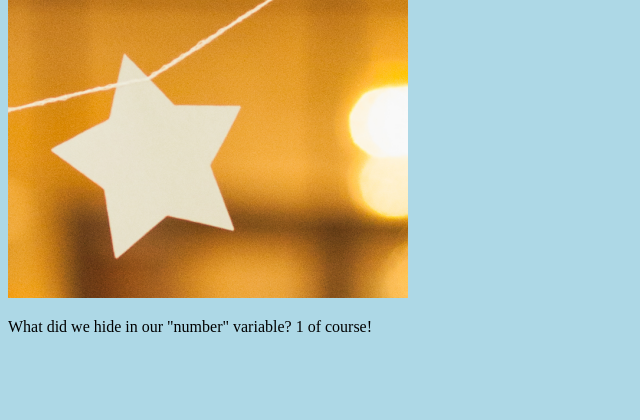
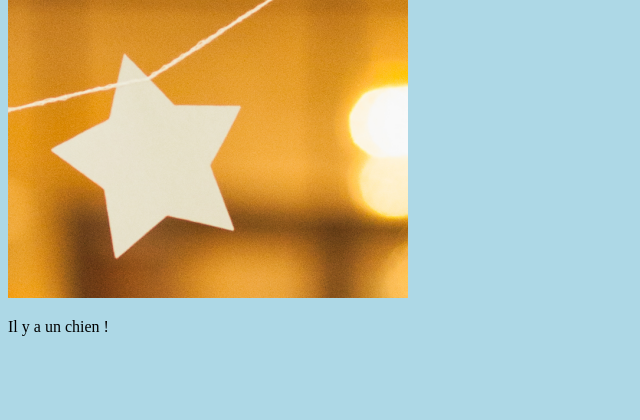
Before and after one commit to patjouk/tabledemarque, a Django app: template compteur/templates/index.html in a window 1280 px wide. Shown: the part 249-669 px from the top of the page, without its empty margins (0-640 px from the left). Run offline with Django 3.2, Linux system fonts and the light colour scheme; the template is opened without the code that fills it: most values are stand-ins (such as "Sample title", 1, 10 or a date in 2020).

Commit message:
Playing with variables in french because of localization. Will look at multiple localizations later^^

```diff
--- a/compteur/templates/index.html
+++ b/compteur/templates/index.html
@@ -1,5 +1,6 @@
 {% extends 'layouts/base.html' %}
 {%  load staticfiles %}
+{% load humanize %}
 
 <!doctype html>
 <html>
@@ -8,6 +9,6 @@
     <h1>Hello World!</h1>
     <p>Up and running!</p>
     <img src="{% static 'images/star.png' %}" alt="Image of a star" />
-    <p>What did we hide in our "number" variable? {{ number }} of course!</p>
+    <p>Il y a {{ number|apnumber }} chien{{ number|pluralize }} !</p>
 {% endblock %}
 </html>
--- a/tabledemarque/settings.py
+++ b/tabledemarque/settings.py
@@ -37,6 +37,7 @@ INSTALLED_APPS = (
     'django.contrib.sessions',
     'django.contrib.messages',
     'django.contrib.staticfiles',
+    'django.contrib.humanize',
     'compteur'
 )
 
```
